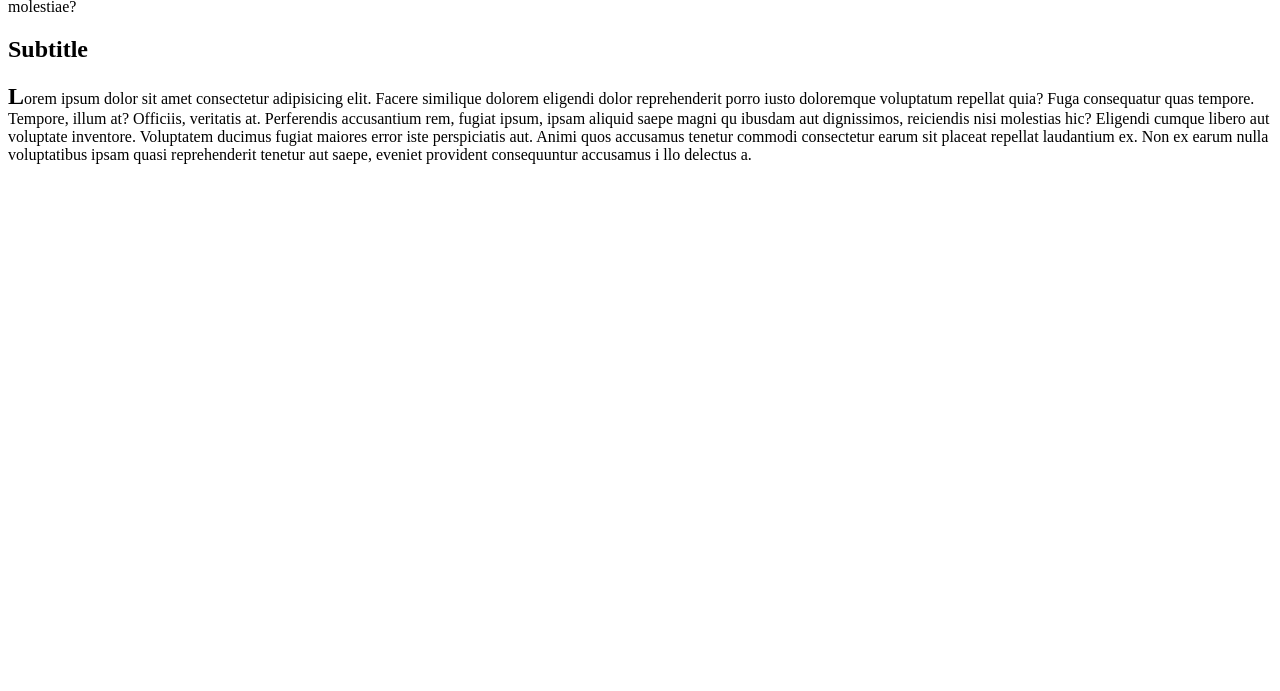
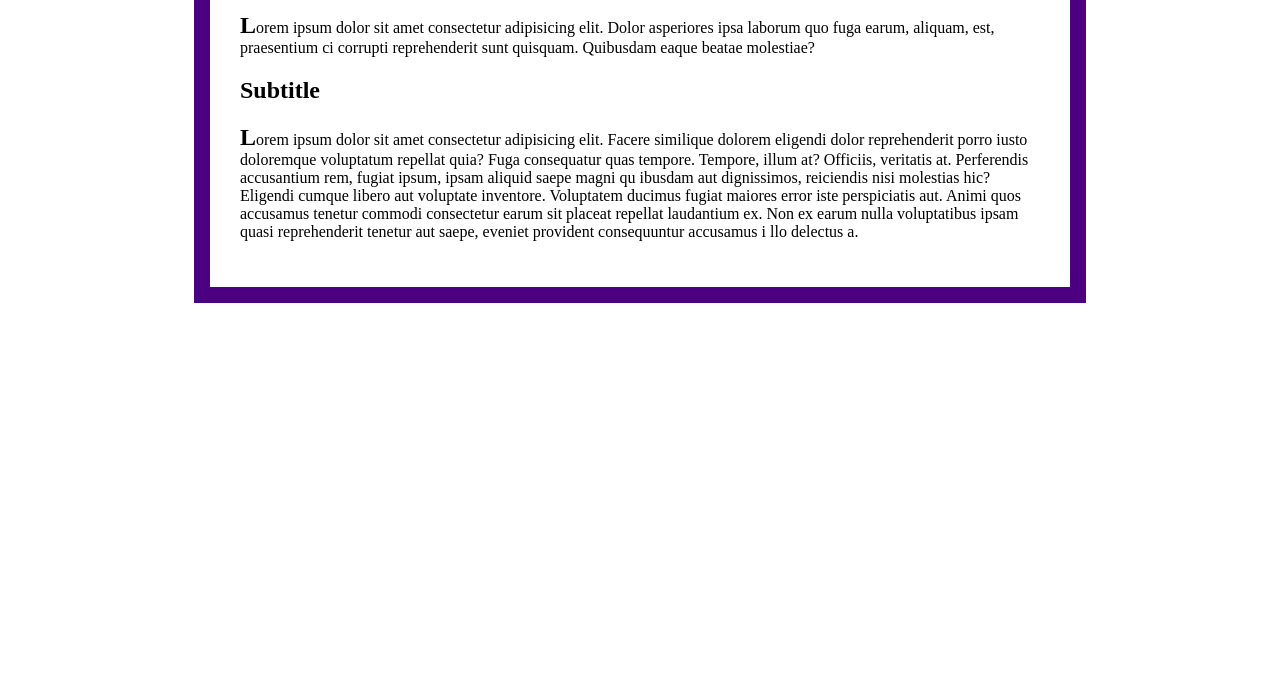
Before and after one commit to alex-chicko/excel_sheet_javascript, a plain HTML site: page index.html in a window 1280 px wide. Shown: the part 109-800 px from the top of the page. Drawn offline with Linux system fonts and the light colour scheme.

Commit message:
[STEP 05] Creating container and Centering

```diff
--- a/index.html
+++ b/index.html
@@ -1,5 +1,6 @@
 <!DOCTYPE html>
 <html lang="en">
+
 <head>
     <meta charset="UTF-8">
     <meta name="viewport" content="width=device-width, initial-scale=1.0">
@@ -15,9 +16,20 @@
             font-size: 24px;
 
         }
+
+        section.container {
+            border: 16px solid indigo;
+            padding: 30px;
+            max-width: 800px;
+            margin: 0 auto 0 auto;
+        }
     </style>
 </head>
+
 <body>
+
+    <section class="container">
+
 
         <h1>JS <span id="title-part">excel </span></h1>
         <p>
@@ -43,7 +55,9 @@
             ipsam
             quasi reprehenderit tenetur aut saepe, eveniet provident consequuntur accusamus i
             llo delectus a.</p>
+    </section>
 
 
 </body>
+
 </html>
```
Lines whose indentation alone changed are shown as unchanged.
